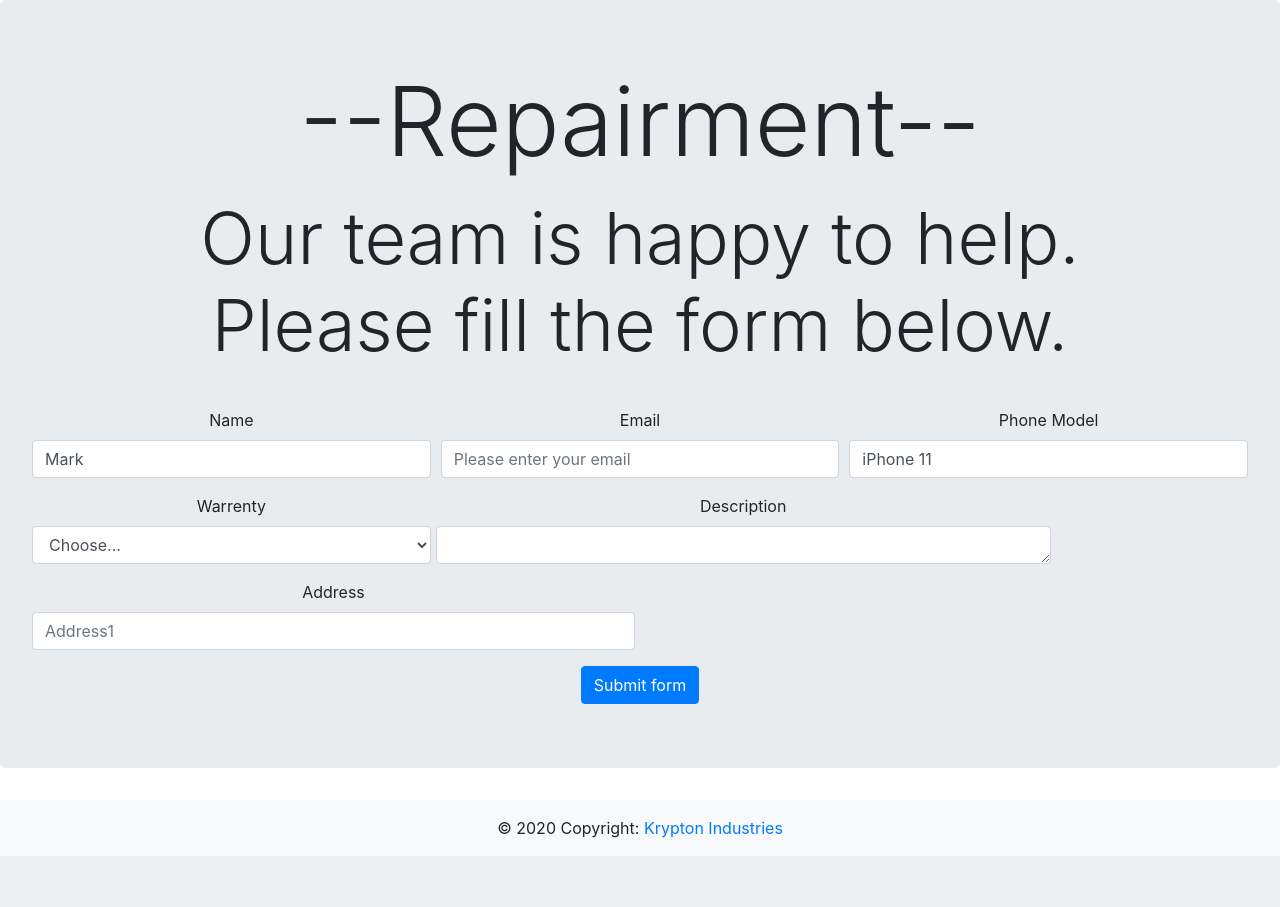
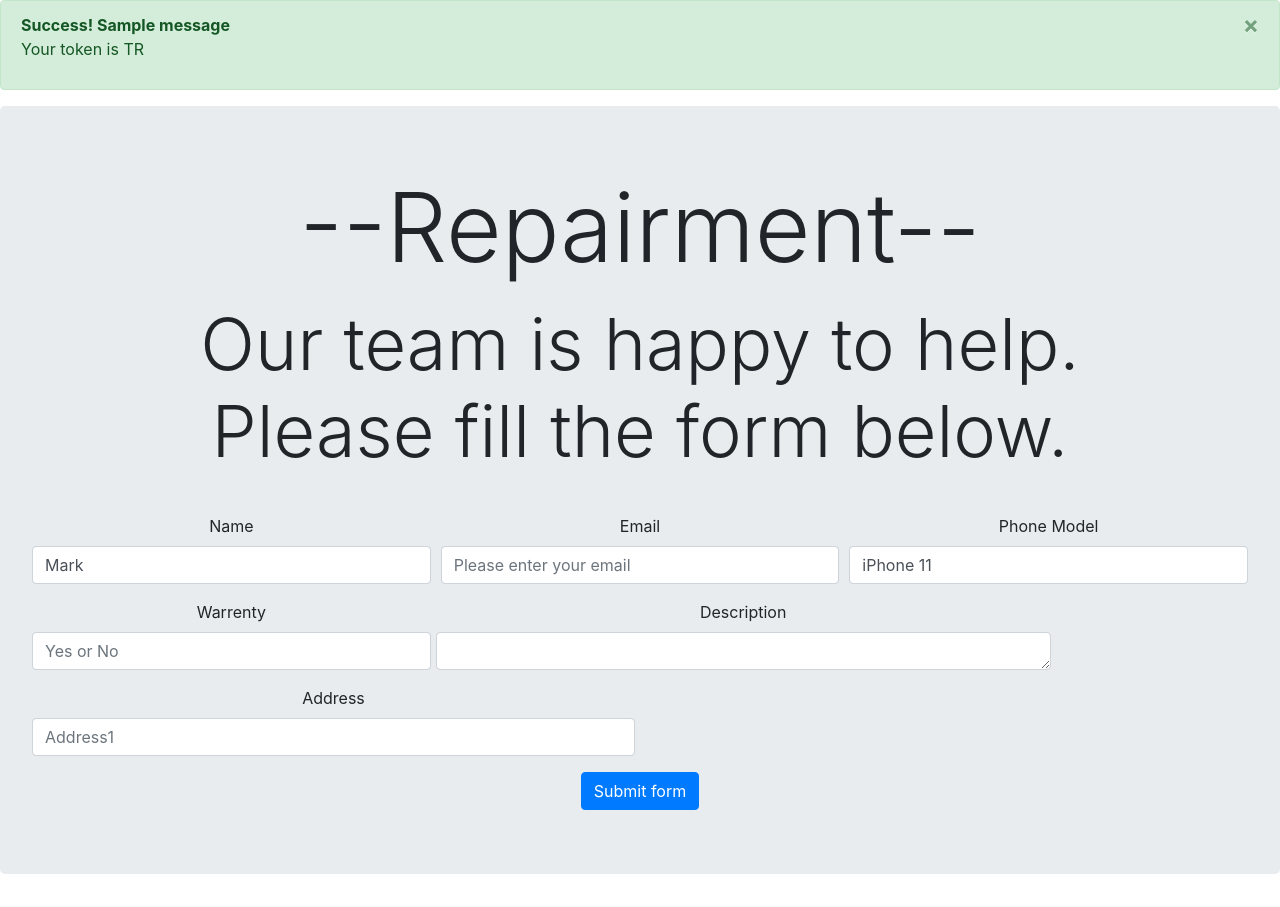
Before and after one commit to Noob919/repair_Express, a Flask app: page /repairment in a window 1280 px wide. Shown: the part 56-963 px from the top of the page. Before the commit the page ends 912 px from the top, so only its background shows below. Run offline with Flask 2, Linux system fonts and the light colour scheme; tables that the repository leaves empty hold one stand-in row (Sample ...); one stand-in notice (Sample message) is shown; some libraries are stand-ins or nearby versions.

Commit message:
added flash messages

```diff
--- a/core/forms.py
+++ b/core/forms.py
@@ -8,7 +8,7 @@
     name = StringField(label = 'name', validators = [Length(min=2, max=20), DataRequired()])
     email_address  = StringField(label = 'email_address', validators = [Email(), DataRequired()])
     phone_model = StringField(label = 'phone_model', validators = [Length(min = 5, max= 20), DataRequired()] )
-    warrenty = BooleanField(label = 'warrenty', validators = [DataRequired()])
+    warrenty = StringField(label = 'warrenty', validators = [Length(min=1 , max=3),DataRequired()])
     desc_Repair = StringField(label = 'desc_Repair', validators = [Length(min = 5, max= 20), DataRequired()] )
     address = StringField(label = 'address', validators = [Length(min = 5, max= 20), DataRequired()] )
     submit = SubmitField(label = 'Form Submitt')
--- a/core/models.py
+++ b/core/models.py
@@ -2,11 +2,11 @@
 from core.forms import RepairmentForm
 
 class Repair(db.Model):
-    __tablename__ = 'Reapairment_table'
+    __tablename__ = 'Repairment_table'
     id = db.Column(db.Integer(), primary_key = True)
     name = db.Column(db.String(length = 30), nullable = False, unique = False)
     email_address = db.Column(db.String(length = 30), nullable = False, unique = True)
     phone_model = db.Column(db.String(length = 30), nullable = False)
-    warrenty = db.Column(db.Boolean(), nullable = False)
+    warrenty = db.Column(db.String(length = 3), nullable = False)
     desc_Repair = db.Column(db.String(length = 600), nullable = False)
     address = db.Column(db.String(length = 30), nullable = False)
--- a/core/routes.py
+++ b/core/routes.py
@@ -1,5 +1,6 @@
+
 from core import app,db
-from flask import render_template, request
+from flask import render_template, request,flash, redirect
 from core.models import Repair
 from core.forms import  RepairmentForm
 
@@ -29,8 +30,11 @@
         address = repair_form.address.data)
         db.session.add(repair)
         db.session.commit()
+        flash('Your form is submitted', category = 'info')
 
-    return render_template('repairment.html', form = repair_form)
+
+    repair_items =  Repair.query.all()
+    return render_template('repairment.html',form = repair_form, repair_items = repair_items)
 
 
 @app.route('/softwareupdate')
--- a/core/templates/index.html
+++ b/core/templates/index.html
@@ -61,6 +61,7 @@
     <!-- navbar end here-->
 
     <!-- slideshow starts here-->
+
     <div id="carouselExampleIndicators" class="carousel slide" data-ride="carousel">
         <ol class="carousel-indicators">
             <li data-target="#carouselExampleIndicators" data-slide-to="0" class="active"></li>
--- a/core/templates/repairment.html
+++ b/core/templates/repairment.html
@@ -60,6 +60,19 @@
     </div>
   </nav>
 <!-- navbar end here-->
+{% with messages = get_flashed_messages(with_categories = true) %}
+    {% if messages %}
+        {% for category, message  in messages %}
+            <div class="alert alert-{{ category }} alert-dismissible">
+            <a href= "{{ url_for('repairment_page') }}" class="close" data-dismiss="alert" aria-label="close">&times;</a>
+            <strong>Success! {{ message }} </strong>
+
+                <p>Your token is TR{{ repair_items.id }}</p>
+
+            </div>
+        {% endfor %}
+    {% endif %}
+{% endwith %}
 <div class="jumbotron text-center">
     <p class="display-1">--Repairment--</p>
     <p class="display-3">Our team is happy to help. <br>Please fill the form below.</p>
@@ -93,11 +106,8 @@
             </div>
             <div class="col-md-4 mb-3">
                 <label for="inputState">Warrenty</label>
-                <select id="inputState" class="form-control" name="warrenty">
-                    <option selected>Choose...</option>
-                    <option>Yes</option>
-                    <option>No</option>
-                </select>
+                <input type="text" class="form-control" id="validationCustom01" placeholder="Yes or No"
+                  name="warrenty" required>
             </div>
             <div class="form-group">
                 <label for="exampleFormControlTextarea1">Description</label>
```
